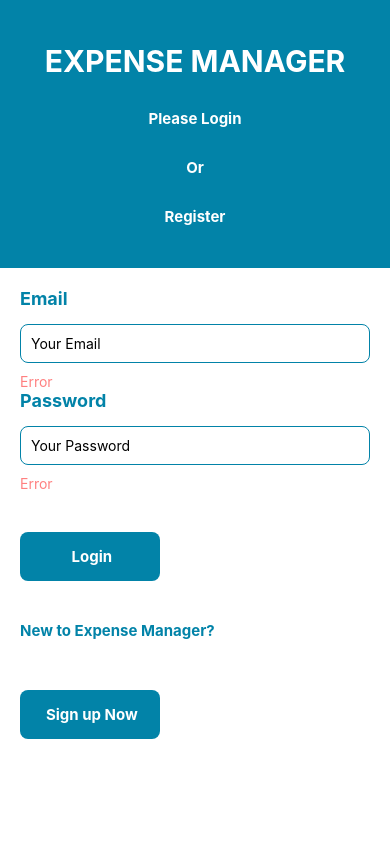
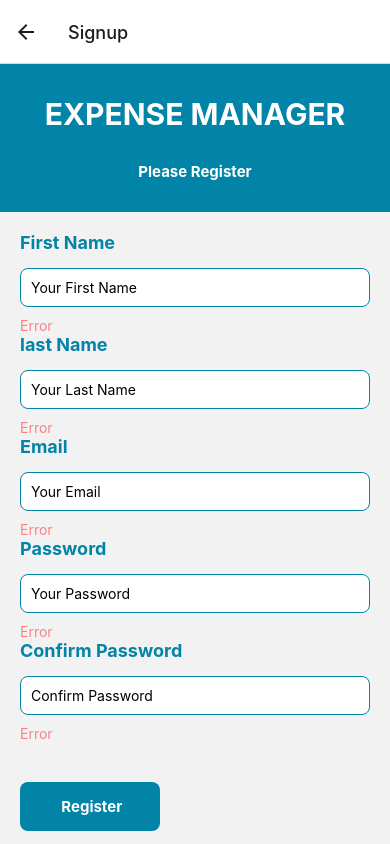
Before and after one commit to Saf-sa/Cost-Management, a React Native app in the folder App/: screen /Signup in a window 390 px wide. Built offline with nearby package versions, Linux system fonts and the light colour scheme.

Commit message:
setup navigate between Login.js & signin.js

```diff
--- a/App/App.js
+++ b/App/App.js
@@ -1,21 +1,30 @@
-import { StatusBar } from 'expo-status-bar';
-import { StyleSheet, Text, View } from 'react-native';
-import Login from './screen/auth/login';
+import { StatusBar } from "expo-status-bar";
+import { StyleSheet, Text, View } from "react-native";
+import { NavigationContainer } from "@react-navigation/native";
+import { createStackNavigator } from "@react-navigation/stack";
+import Login from "./screen/auth/login";
+import Signup from "./screen/auth/signup";
+
+
+const Stack = createStackNavigator();
 
 export default function App() {
   return (
-    <View style={styles.container}>
-       <Login/>
-      <StatusBar style="auto" />
-
-    </View>
+    <NavigationContainer>
+      <Stack.Navigator initialRouteName="Login">
+        <Stack.Screen name="Login" component={Login} />
+        <Stack.Screen name="Signup" component={Signup} />
+      </Stack.Navigator>
+    </NavigationContainer>
   );
 }
+
+
+
 
 const styles = StyleSheet.create({
   container: {
     flex: 1,
-    backgroundColor: '#fff',
-
+    backgroundColor: "#fff",
   },
 });
--- a/App/package.json
+++ b/App/package.json
@@ -9,7 +9,8 @@
     "web": "expo start --web"
   },
   "dependencies": {
-    "@expo/webpack-config": "^18.1.3",
+    "@expo/webpack-config": "^19.0.0",
+    "@react-navigation/stack": "^6.3.20",
     "expo": "~49.0.15",
     "expo-status-bar": "~1.6.0",
     "react": "18.2.0",
--- a/App/screen/auth/login.js
+++ b/App/screen/auth/login.js
@@ -1,22 +1,32 @@
-import { View, Text, StyleSheet } from 'react-native'
-import React, {useState} from 'react'
-import AuthHeader from '../../shared/components/AuthHeader'
-import CustomInput from '../../shared/components/ui/CustomInput'
+import React, { useState } from "react";
+import { View, Text, StyleSheet } from "react-native";
+import { useNavigation } from "@react-navigation/native";
+import AuthHeader from "../../shared/components/AuthHeader";
+import CustomInput from "../../shared/components/ui/CustomInput";
 import CustomButton from "../../shared/components/ui/CustomButton";
 
-const login = () => {
+const Login = () => {
 
+  const navigation = useNavigation();
   const [email, setEmail] = useState("");
-   const [placeholder,setPlaceholder] = useState("");
   const [password, setPassword] = useState("");
+
+  const handleChange = (value, type) => {
+    switch (type) {
+      case "email":
+        setEmail(value);
+        break;
+      case "password":
+        setPassword(value);
+        break;
+      default:
+        break;
+    }
+  };
 
   return (
     <View style={styles.root}>
-      <AuthHeader subtext="Please Login" subtext2="Or" subtext3="Register" />
-
-      {/* Container Start */}
-
-      {/* input area Start */}
+      <AuthHeader subtext="Please Login"/>
 
       <View style={styles.content}>
         <CustomInput
@@ -33,20 +43,23 @@ const login = () => {
           placeholder="Your Password"
           secure={true}
         />
-        {/* input area  End*/}
-        {/* Button Start */}
+
         <CustomButton style={styles.button} buttonText={"Login"} />
 
         <Text style={styles.register}>New to Expense Manager?</Text>
 
-        <CustomButton style={styles.button} buttonText={"Sign up Now"} />
-        {/* Button End */}
+        <CustomButton
+          style={styles.button}
+          buttonText={"Sign up Now"}
+          onPress={() => navigation.navigate("Signup")}
+        />
       </View>
     </View>
   );
 };
 
-export default login;
+export default Login;
+
 
 const styles = StyleSheet.create({
   root: {
@@ -59,7 +72,6 @@ const styles = StyleSheet.create({
 
   button: {
     marginTop: 20,
-
   },
   register: {
     marginTop: 40,
@@ -67,5 +79,5 @@ const styles = StyleSheet.create({
     color: "#0283a8",
     fontSize: 15,
     fontWeight: "bold",
-  }
-})
+  },
+});
--- a/App/screen/auth/signup.js
+++ b/App/screen/auth/signup.js
@@ -1,14 +1,20 @@
 import { View, Text, StyleSheet } from "react-native";
 import React, { useState } from "react";
+import { useNavigation } from "@react-navigation/native";
 import AuthHeader from "../../shared/components/AuthHeader";
 import CustomInput from "../../shared/components/ui/CustomInput";
 import CustomButton from "../../shared/components/ui/CustomButton";
-import links from "../../shared/components/ui/link";
 
-const signup = () => {
-  const [email, setEmail, FirstName, setfirstName, lastName, setlastName] = useState("");
+
+const Signup = () => {
+  const navigation = useNavigation();
+
   const [placeholder, setPlaceholder] = useState("");
   const [password, setPassword] = useState("");
+  const [confirmPassword, setConfirmPassword] = useState("");
+  const [FirstName, setFirstName] = useState("");
+  const [lastName, setlastName] = useState("");
+  const [email, setEmail] = useState("");
 
   return (
     <View style={styles.root}>
@@ -58,19 +64,19 @@ const signup = () => {
         {/* input area  End*/}
 
         {/* Button Start */}
-        <CustomButton style={styles.button} buttonText={"Login"} />
-
-        <Text style={styles.register}>New to Expense Manager?</Text>
-
-        <CustomButton style={styles.button} buttonText={"Sign up Now"} />
+        <CustomButton
+          style={styles.button}
+          buttonText={"Register"}
+          onPress={() => navigation.navigate("Login")}
+        />
 
         {/* Button End */}
       </View>
     </View>
   );
-};
+}
 
-export default signup;
+export default Signup;
 
 const styles = StyleSheet.create({
   root: {
--- a/App/shared/components/AuthHeader.js
+++ b/App/shared/components/AuthHeader.js
@@ -1,13 +1,12 @@
  import { View, Text, StyleSheet } from 'react-native'
  import React from 'react'
 
- const AuthHeader = ({ subtext, subtext2, subtext3 }) => {
+ const AuthHeader = ({ subtext,}) => {
    return (
      <View style={styles.header}>
        <Text style={styles.mainText}>EXPENSE MANAGER</Text>
        <Text style={styles.subtext}>{subtext}</Text>
-       <Text style={styles.subtext}>{subtext2}</Text>
-       <Text style={styles.subtext}>{subtext3}</Text>
+
      </View>
    );
  };
@@ -17,7 +16,7 @@
  const styles = StyleSheet.create({
 
     header: {
-        flex: 1,
+        flex: 0.5,
         backgroundColor: '#0283a8',
         alignItems: 'center',
         justifyContent: 'center',
```
Also changed, not shown: App/shared/components/ui/link.js (deleted, +0 -13 lines), 1 other file (tests, documents, lock files or other folders).
